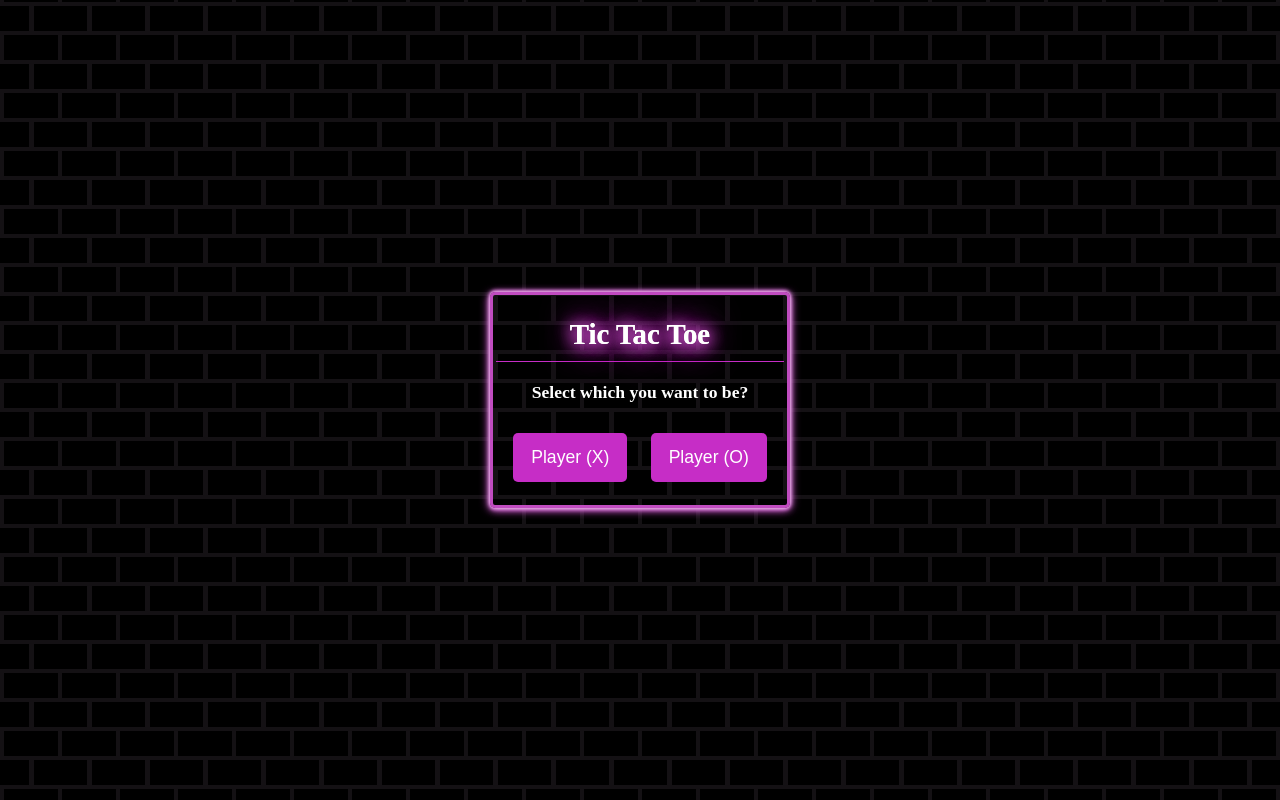
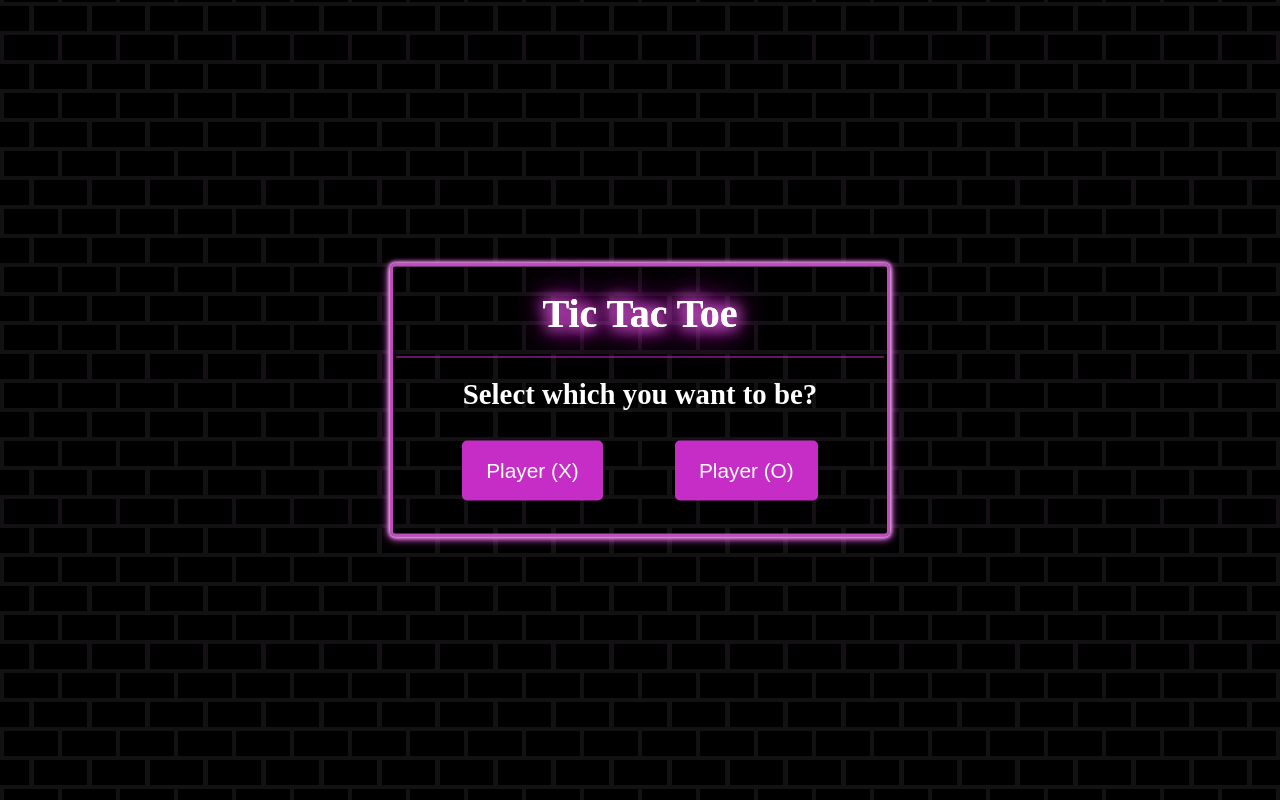
Before and after one commit to 1iceberg1/Tic-Tac-Toe, a plain HTML site: page index.html in a window 1280 px wide. Drawn offline with Linux system fonts and the light colour scheme.

Commit message:
update select-box style for desktop design

```diff
--- a/index.html
+++ b/index.html
@@ -64,7 +64,7 @@
     <!-- result box -->
     <div class="container">
       <div class="result-box">
-        <div class="won-text"></div>
+        <h1 class="won-text"></h1>
         <div class="btn">
           <button>Replay</button>
         </div>
--- a/style.css
+++ b/style.css
@@ -47,7 +47,7 @@ body {
     0 -0.1rem 0.2rem var(--pink), 0 0.1rem 0.2rem var(--pink);
 }
 
-.select-box h1 {
+h1 {
   font-size: 1.8rem;
   text-align: center;
   margin: 20px 0;
@@ -199,15 +199,6 @@ body {
   display: block;
 }
 
-.result-box .won-text {
-  font-size: 25px;
-  font-weight: 500;
-  text-align: center;
-  text-shadow: 0 0 0 #fff, 0 0 1rem var(--pink-shadow),
-    -0.2rem 0.1rem 1rem var(--pink-shadow), 0.2rem 0.1rem 1rem var(--pink-shadow),
-    0 -0.5rem 2rem var(--pink), 0 0.5rem 2rem var(--pink);
-}
-
 .result-box .won-text span {
   font-weight: 600;
   text-transform: uppercase;
@@ -229,3 +220,29 @@ body {
   font-size: 0.9rem;
   cursor: pointer;
 }
+
+@media screen and (min-width: 768px) {
+  .select-box,
+.playboard,
+.result-box {
+  width: 500px;
+}
+
+  h1 {
+    font-size: 2.5rem;
+    padding-bottom: 20px;
+  }
+
+  .select-box .content {
+    margin-bottom: 30px;
+  }
+
+  .title {
+    font-size: 1.8rem;
+  }
+
+  .option button {
+    font-size: 1.3rem;
+    padding: 18px 24px;
+  }
+}
```
